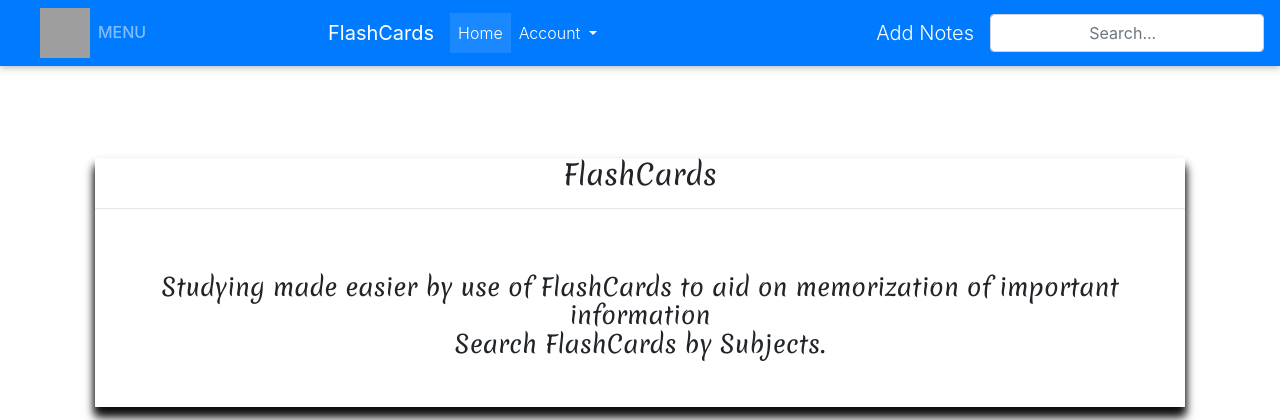
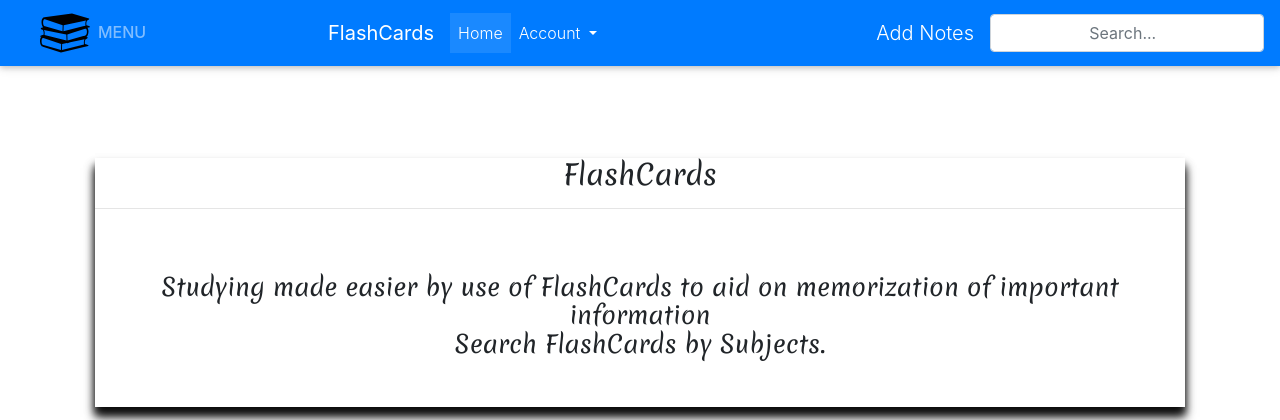
Before and after one commit to Preston-Too/FlashCards, a Django app: page / in a window 1280 px wide. Shown: the top 420 px of the page. Run offline with Django 3.2, Linux system fonts and the light colour scheme; the visitor is signed in with stand-in values (Sample User, id 1); data that the repository does not hold is empty; some libraries are stand-ins or nearby versions; grey boxes are pictures that could not be loaded.

Commit message:
add changes to navbar

```diff
--- a/cards/templates/navbar.html
+++ b/cards/templates/navbar.html
@@ -1,28 +1,21 @@
 {% load static %}
 <!doctype html>
 <html lang="en">
-
 <head>
     <meta charset="utf-8">
     <meta name="viewport" content="width=device-width, initial-scale=1, shrink-to-fit=no">
-
     <!-- Bootstrap CSS -->
     <link rel="stylesheet" href="https://stackpath.bootstrapcdn.com/bootstrap/4.1.3/css/bootstrap.min.css" integrity="sha384-MCw98/SFnGE8fJT3GXwEOngsV7Zt27NXFoaoApmYm81iuXoPkFOJwJ8ERdknLPMO"
         crossorigin="anonymous">
     <link href="https://fonts.googleapis.com/css?family=Limelight" rel="stylesheet">
-
-
-
     <title>FlashCards</title>
 </head>
-
 <body>
-
 <nav class="mb-1 navbar navbar-expand-lg navbar-dark bg-primary">
                 <div class="container-fluid px-0 d nav-border text-white-50">
                     <div id="menu-toogle" class="d-flex align-items-center w-25 pl-4">
                         <span class="mr-2">
-                            <img id="img-icon" src="{% static 'images/icon.png' %}" style="width: 50px; height: 50px;">
+                            <img id="img-icon" src="{% static 'images/flash.svg' %}" style="width: 50px; height: 50px;">
                         </span>
                         <h6 class="mb-0 pr-4 f-10">MENU</h6>
                 </div>
@@ -39,7 +32,6 @@
           <span class="sr-only">(current)</span>
         </a>
       </li>
-
       <li class="nav-item dropdown">
         <a class="nav-link dropdown-toggle" id="navbarDropdownMenuLink-333" data-toggle="dropdown"
           aria-haspopup="true" aria-expanded="false">Account
@@ -51,11 +43,8 @@
       </li>
     </ul>
             <div>
-
               <a class="navbar-brand" href="{% url 'newsubject' %}">Add Notes</a>
-
           </div>
-
         {% else %}
           <div>
             <li class="navbar-item" style="list-style: none;">
@@ -65,12 +54,10 @@
           <div>
             <li class="navbar-item" style="list-style: none;">
               <a class="nav-link text-white" href="{% url 'register' %}"><h4>Register</h4></a>
-
             </li>
           </div>
           {% endif %}
         </ul>
-
       <div class="navbar-nav">
             <div class="text-center">
             <form class="form-inline my-2 my-lg-0" role="search" action="{% url 'search_subjects' %}">
```
